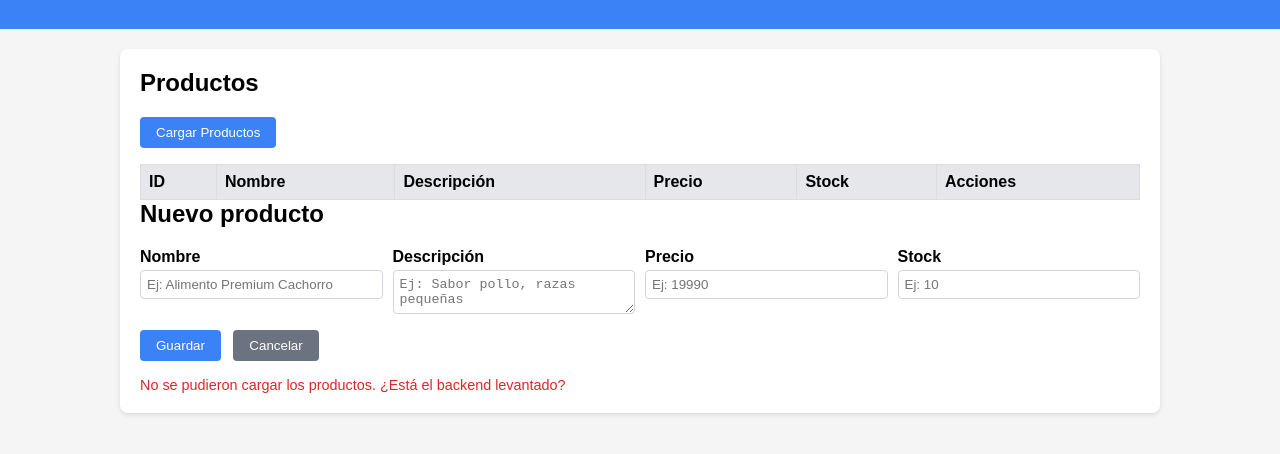
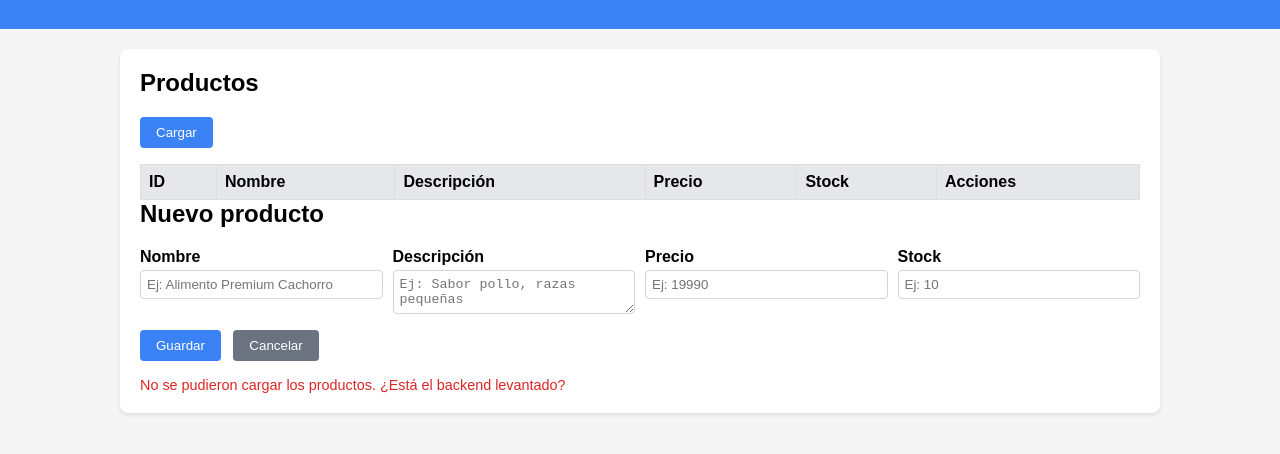
Before and after one commit to Roony11-1/tienda-perritos-cicd, a plain HTML site: page frontend/index.html in a window 1280 px wide. Shown: the part 96-550 px from the top of the page. Drawn offline with Linux system fonts and the light colour scheme; no server answers.

Commit message:
Probando

```diff
--- a/frontend/index.html
+++ b/frontend/index.html
@@ -101,7 +101,7 @@
     <section>
       <h2>Productos</h2>
       <div class="actions">
-        <button id="btnCargar">Cargar Productos</button>
+        <button id="btnCargar">Cargar</button>
       </div>
       <table>
         <thead>
```
